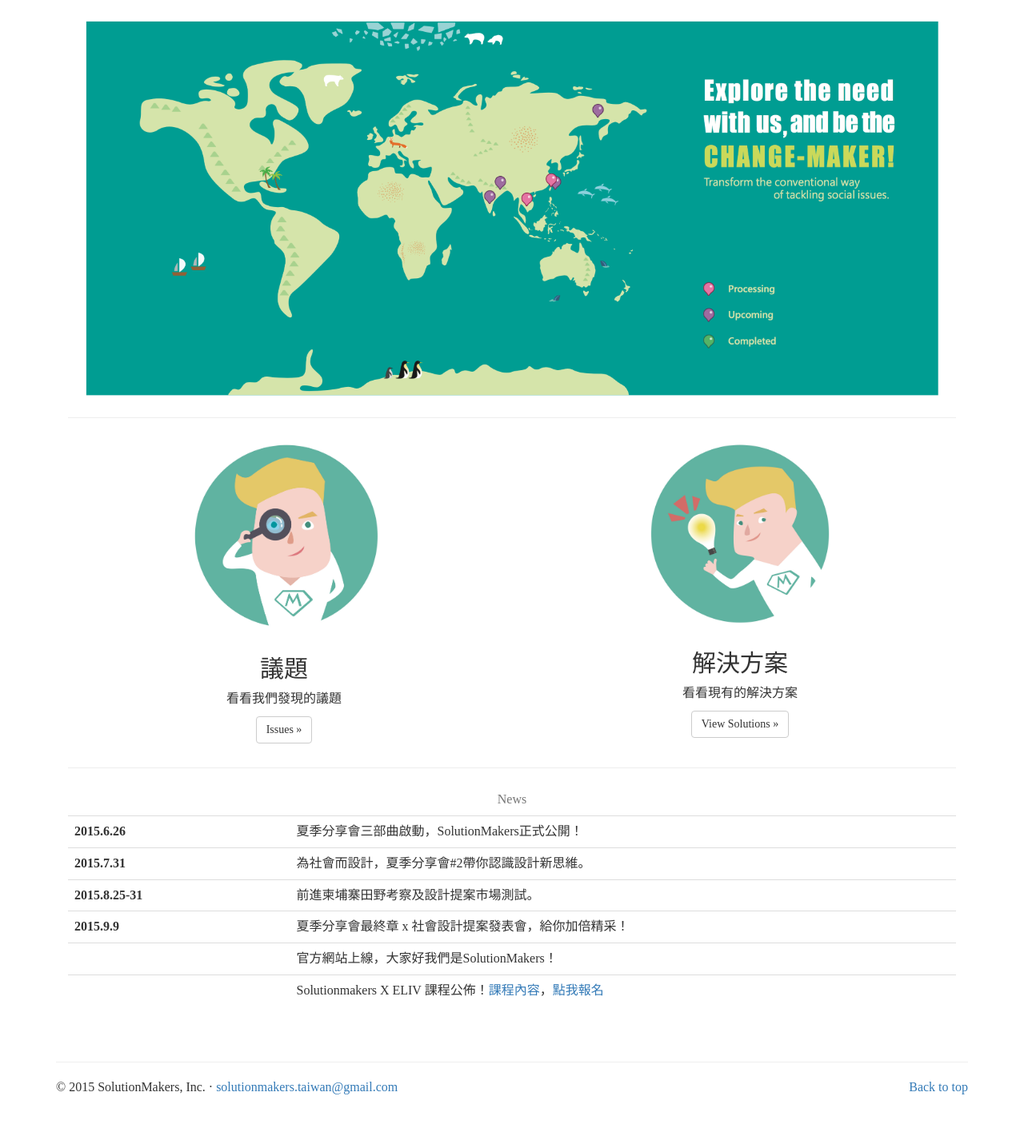
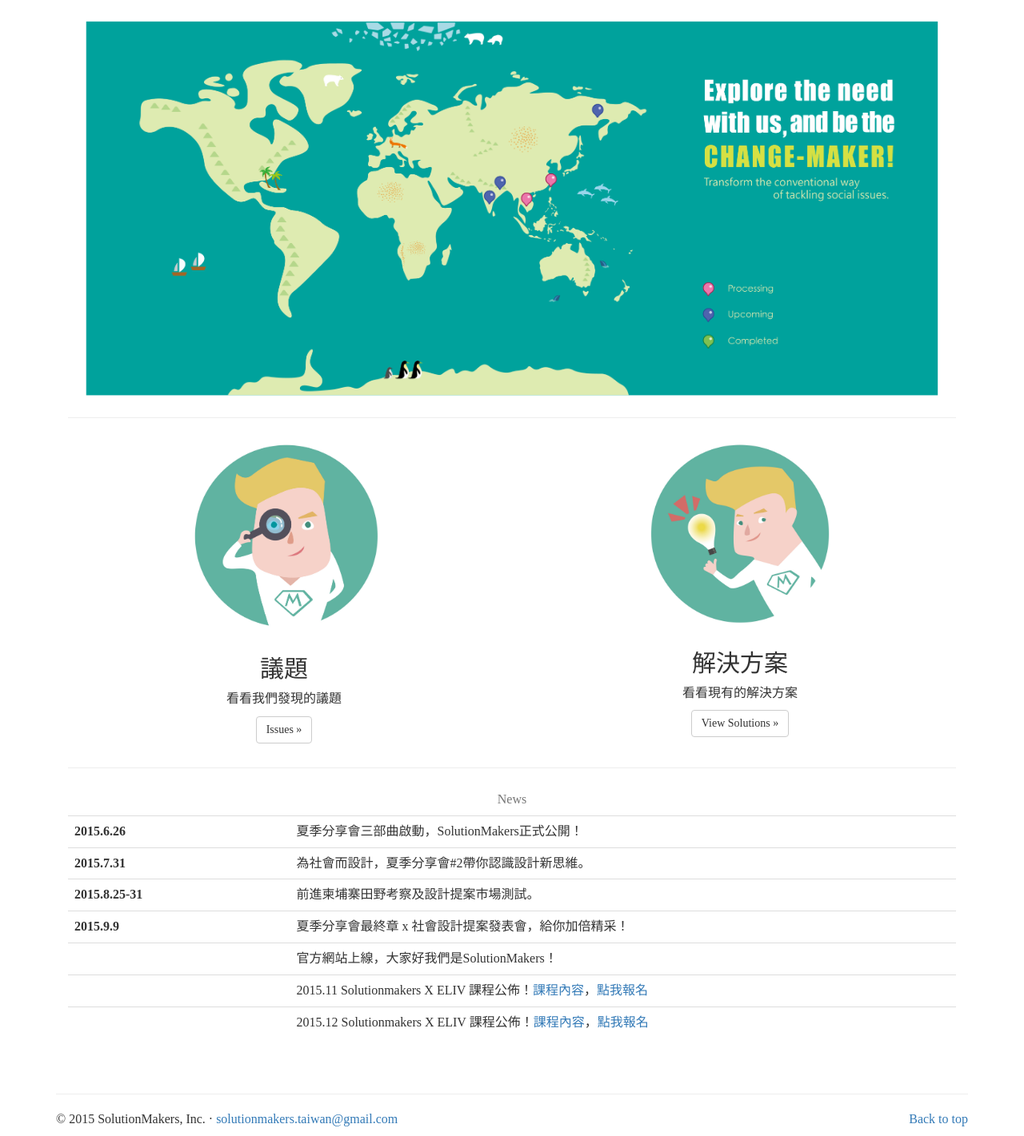
Before and after one commit to prob1995/solutionmakers, a Django app: page / in a window 1280 px wide. Shown: the part 51-1472 px from the top of the page at 80% size. Before the commit the page ends 1420 px from the top, so only its background shows below. Run offline with Django 3.2, Linux system fonts and the light colour scheme; some libraries are stand-ins or nearby versions.

Commit message:
add 2015.12 course.

```diff
--- a/home/templates/en/index_e.html
+++ b/home/templates/en/index_e.html
@@ -69,7 +69,11 @@
           </tr>
           <tr>
             <th class="col-md-3"></th>
-            <td class="col-md-9">Solutionmakers X ELIV course announced!<a href="/static/image/home/course_edm.png">Course intro</a>.<a href="">Register!</a></td>
+            <td class="col-md-9">2015.11 Solutionmakers X ELIV course announced!<a href="/static/image/home/2015.11_course_edm.pdf">Course intro</a> and <a href="">Register!</a></td>
+          </tr>
+          <tr>
+            <th class="col-md-3"></th>
+            <td class="col-md-9">2015.12 Solutionmakers X ELIV course announced!<a href="/static/image/home/2015.12_course_edm.pdf">Course intro</a> and <a href="">Register!</a></td>
           </tr>
 
         </tbody>
--- a/home/templates/index.html
+++ b/home/templates/index.html
@@ -69,9 +69,12 @@
           </tr>
           <tr>
             <th class="col-md-3"></th>
-            <td class="col-md-9">Solutionmakers X ELIV 課程公佈！<a href="/static/image/home/course_edm.png">課程內容</a>，<a href="">點我報名</a></td>
+            <td class="col-md-9">2015.11 Solutionmakers X ELIV 課程公佈！<a href="/static/image/home/2015.11_course_edm.pdf">課程內容</a>，<a href="">點我報名</a></td>
           </tr>
-
+          <tr>
+            <th class="col-md-3"></th>
+            <td class="col-md-9">2015.12 Solutionmakers X ELIV 課程公佈！<a href="/static/image/home/2015.12_course_edm.pdf">課程內容</a>，<a href="">點我報名</a></td>
+          </tr>
         </tbody>
       </table>
       </div>
```
Also changed, not shown: home/static/image/home/world.png, home/static/image/home/worldbk.png, 2 other files.
